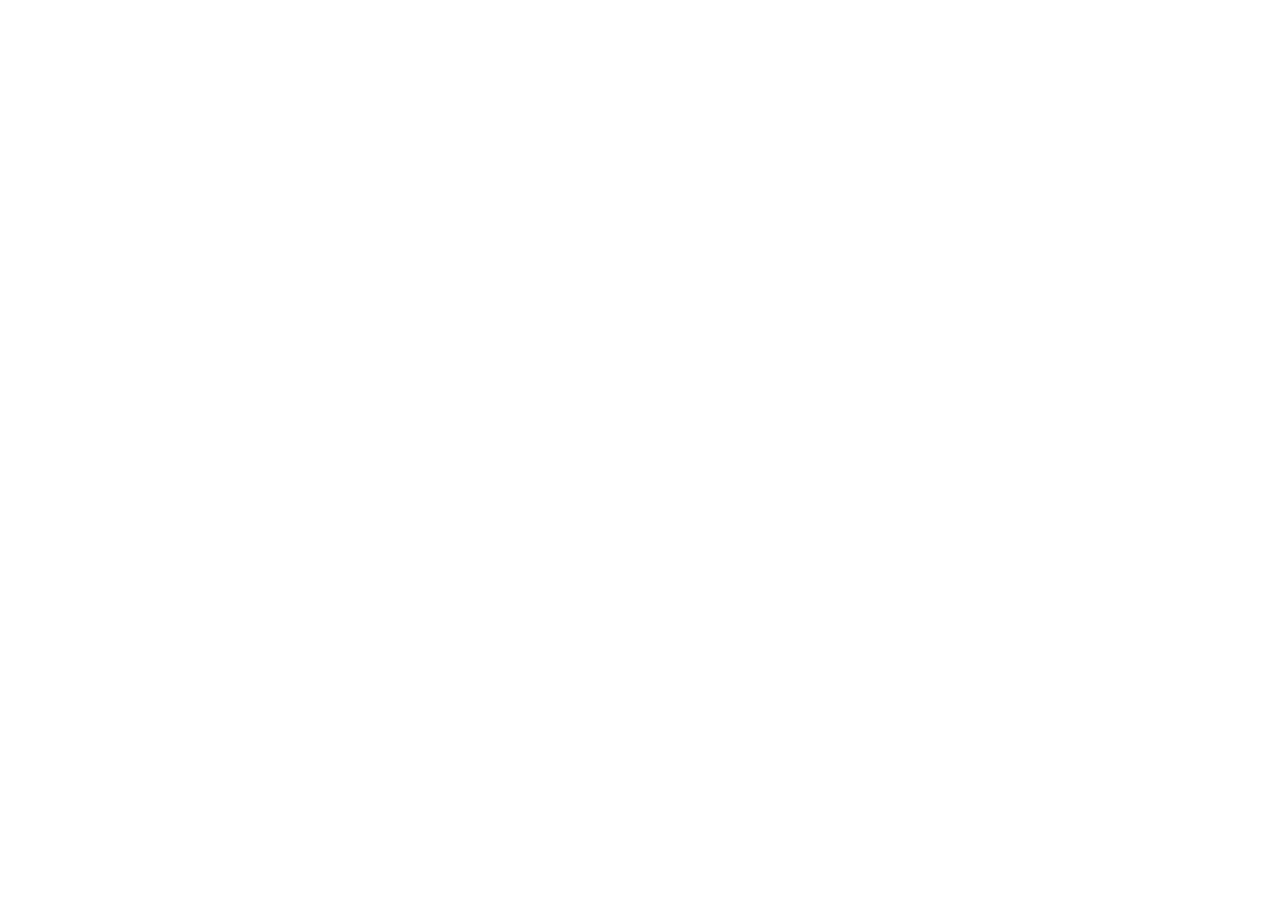
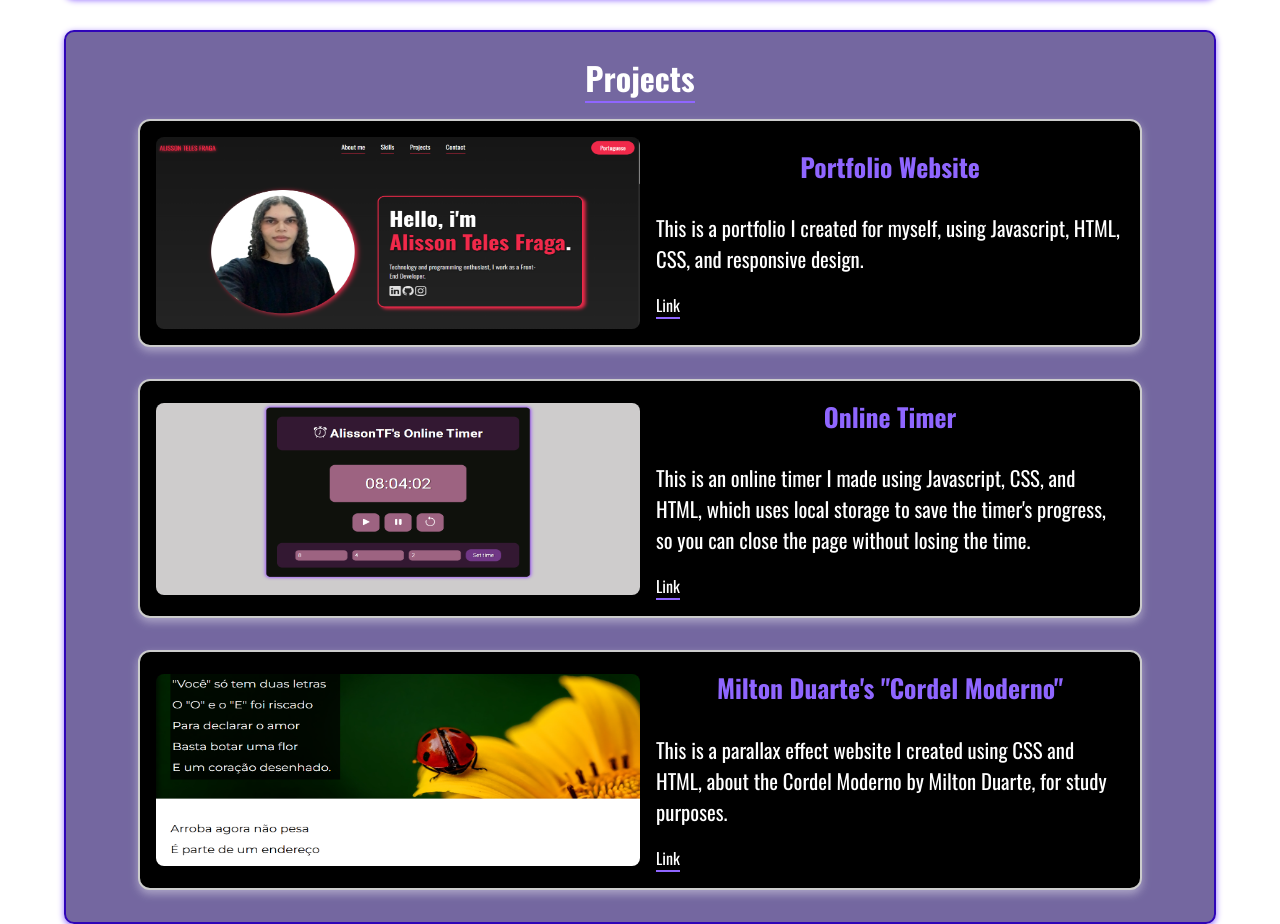
Before and after one commit to alissontfraga/Portfolio, a React (Vite) app: page / in a window 1280 px wide. Shown: the part 1215-2139 px from the top of the page. Before the commit the page ends 1213 px from the top, so only its background shows below. Built offline with nearby package versions, Linux system fonts and the light colour scheme.

Commit message:
style: add projects component

```diff
--- a/src/App.jsx
+++ b/src/App.jsx
@@ -3,6 +3,7 @@
 import Hero from './components/Hero/Hero'
 import About from './components/About/About'
 import Skills from './components/Skills/Skills'
+import Projects from './components/Projects/Projects'
 
 function App() {
   return (
@@ -12,6 +13,7 @@
       <Hero />
       <About />
       <Skills />
+      <Projects />
     </>
   )
 }
--- a/src/components/Box/Box.module.scss
+++ b/src/components/Box/Box.module.scss
@@ -67,11 +67,11 @@
     max-width: 160rem;
   }
   .title { font-size: 4rem; }
-  .content { font-size: 2.9rem; padding: 2rem; }
+  .content { font-size: 3rem; padding: 2rem; }
 }
 
 @media (min-width: 3840px) {
   .box { max-width: 200rem; }
   .title { font-size: 7rem; }
-  .content { font-size: 5rem; }
+  .content { font-size: 4rem; }
 }
--- /dev/null
+++ b/src/components/ProjectCard/ProjectCard.jsx
@@ -0,0 +1,17 @@
+import React from "react";
+import styles from "./ProjectCard.module.scss";
+
+const Card = ({ image, title, description, children }) => {
+  return (
+    <div className={styles.card}>
+      <img src={image} alt={title} className={styles.cardImage}/>
+      <div className={styles.cardContent}>
+        <h2 className={styles.cardTitle}>{title}</h2>
+        <p className={styles.cardDescription}>{description} </p>
+        {children}
+      </div>
+    </div>
+  );
+};
+
+export default Card;
--- /dev/null
+++ b/src/components/ProjectCard/ProjectCard.module.scss
@@ -0,0 +1,102 @@
+@use '../../styles/_Theme.scss' as theme;
+
+.card {
+  display: flex;
+  flex-direction: column;
+  text-align: center;
+  align-items: center;
+  gap: 0.5rem;
+  border: 2px solid #ccc;
+  border-radius: 12px;
+  padding: 0.5rem;
+  width: 90%;
+  height: auto;
+  margin: 1rem auto;
+  box-shadow: 0px 4px 8px rgba(255, 255, 255, 0.4);
+  background-color: theme.$color-black;
+  }
+
+  .cardImage {
+    width: 100%;
+    height: 12rem;
+    border-radius: 8px;
+  }
+
+  .cardContent {
+    display: flex;
+    flex-direction: column;
+    flex: 1;
+    min-width: 0; //
+    gap: 1.2rem;
+  }
+
+  .cardTitle {
+    margin: 0;
+    font-size: 1.3rem;
+    color: theme.$color-primary-light;
+  }
+
+  .cardDescription {
+    font-size: 1rem;
+    margin-top: 0.5rem;
+    color: theme.$color-white;
+      word-wrap: break-word;
+      overflow-wrap: break-word;
+      white-space: normal;
+  }
+  a{
+    border-bottom: 2px solid theme.$color-primary-light;
+    width: fit-content;
+  }
+
+  // quando a tela for >= 768px (tablet/desktop), muda pra row
+  @media (min-width: 768px) {
+    .card{
+      flex-direction: row;
+      text-align: left;
+      gap: 1rem;
+    }
+    .cardImage {width: 50%;}
+    .cardTitle {font-size: 1.4rem;text-align: center;}
+    .cardDescription {font-size: 1.1rem;}
+  }
+
+    /* Small desktop / laptop */
+    @media (min-width: 1024px) {
+      .card{padding: 1rem;}
+      .cardTitle {font-size: 1.6rem;}
+      .cardDescription {font-size: 1.3rem;}
+    }
+
+    /* Large desktop */
+    @media (min-width: 1440px) {
+      .card{
+        padding: 1.2rem;
+        margin-top: 4rem;
+      }
+        .cardImage {width: 50%; height: 15rem;}
+        .cardTitle {font-size: 2.4rem;}
+        .cardDescription {font-size: 1.8rem;}
+    }
+
+    @media (min-width: 2560px) {
+      .card{
+        padding: 2rem;
+        gap: 2rem;
+        border-radius: 30px;
+        border: 5px solid #ccc;
+      }
+        .cardImage {width: 50%; height: 27rem;}
+        .cardTitle {font-size: 3.8rem;}
+        .cardDescription {font-size: 3rem;}
+    }
+
+    @media (min-width: 3840px) {
+      .card{
+        padding: 3rem;
+        gap: 3rem;
+      }
+        .cardImage {width: 50%; height: 40rem;}
+        .cardTitle {font-size: 6rem;}
+        .cardDescription {font-size: 4rem;}
+    }
--- /dev/null
+++ b/src/components/Projects/Projects.jsx
@@ -0,0 +1,38 @@
+
+import styles from './Projects.module.scss'
+import ProjectCard from '../ProjectCard/ProjectCard'
+import profileimg from '../../assets/images/profileimg.png'
+import projectimg1 from '../../assets/images/projectimg1.png'
+import projectimg2 from '../../assets/images/projectimg2.png'
+import projectimg3 from '../../assets/images/projectimg3.png'
+import Box from '../../components/Box/Box'
+
+
+const Projects = () => {
+  return (
+
+        <Box title="Projects" className="projectsBox">
+            <ProjectCard
+            image={projectimg1}
+            title="Portfolio Website"
+            description="This is a portfolio I created for myself, using Javascript, HTML, CSS, and responsive design.
+            ">
+            <a href="https://github.com/alissontfraga/projeto-de-cordel" target='_blank'>Link</a> </ProjectCard>
+
+             <ProjectCard
+            image={projectimg2}
+            title="Online Timer"
+            description="This is an online timer I made using Javascript, CSS, and HTML, which uses local storage to save the timer's progress, so you can close the page without losing the time.">
+            <a href="https://github.com/alissontfraga/landing-page" target='_blank'>Link</a> </ProjectCard>
+
+             <ProjectCard
+            image={projectimg3}
+            title={`Milton Duarte's "Cordel Moderno"`}
+            description="This is a parallax effect website I created using CSS and HTML, about the Cordel Moderno by Milton Duarte, for study purposes.">
+            <a href="https://github.com/alissontfraga/projeto-de-cordel" target='_blank'>Link</a> </ProjectCard>
+        </Box>
+
+  )
+}
+
+export default Projects
--- /dev/null
+++ b/src/components/Projects/Projects.module.scss
@@ -0,0 +1 @@
+@use '../../styles/_Theme.scss' as theme;
--- a/src/components/SkillsPlaceholder/SkillsPlaceholder.module.scss
+++ b/src/components/SkillsPlaceholder/SkillsPlaceholder.module.scss
@@ -82,7 +82,7 @@
       max-width: 5rem;   // aumenta tamanho base do SVG
     }
     .skillTitle {
-      font-size: 1.4rem; // aumenta tamanho da fonte
+      font-size: 1.8rem; // aumenta tamanho da fonte
     }
   }
 
@@ -120,6 +120,6 @@
       max-width: 13rem;   // aumenta tamanho base do SVG
     }
     .skillTitle {
-      font-size: 5rem; // aumenta tamanho da fonte
+      font-size: 4rem; // aumenta tamanho da fonte
     }
   }
```
Also changed, not shown: src/assets/images/projectimg2.png (added), src/assets/images/projectimg3.png (added).
